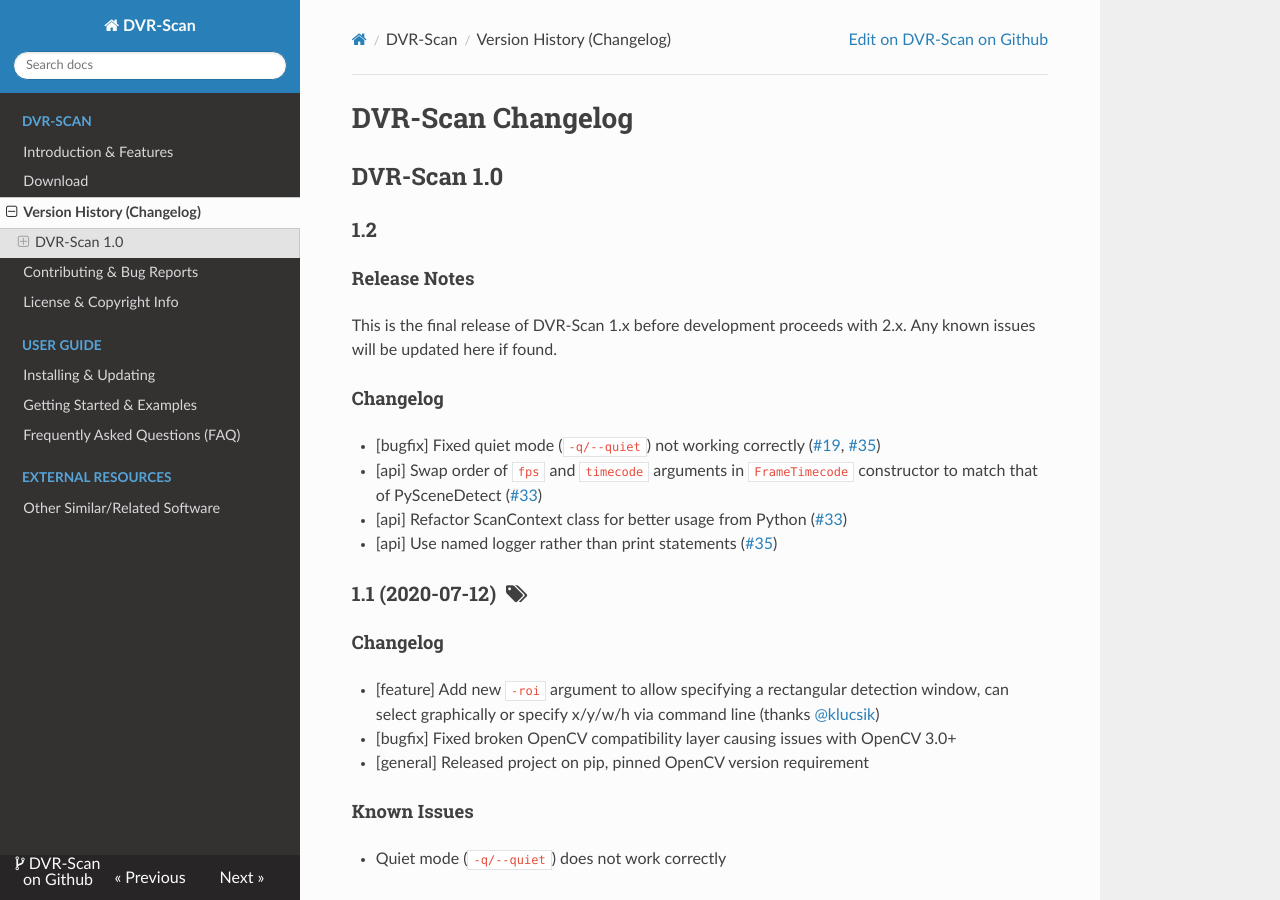
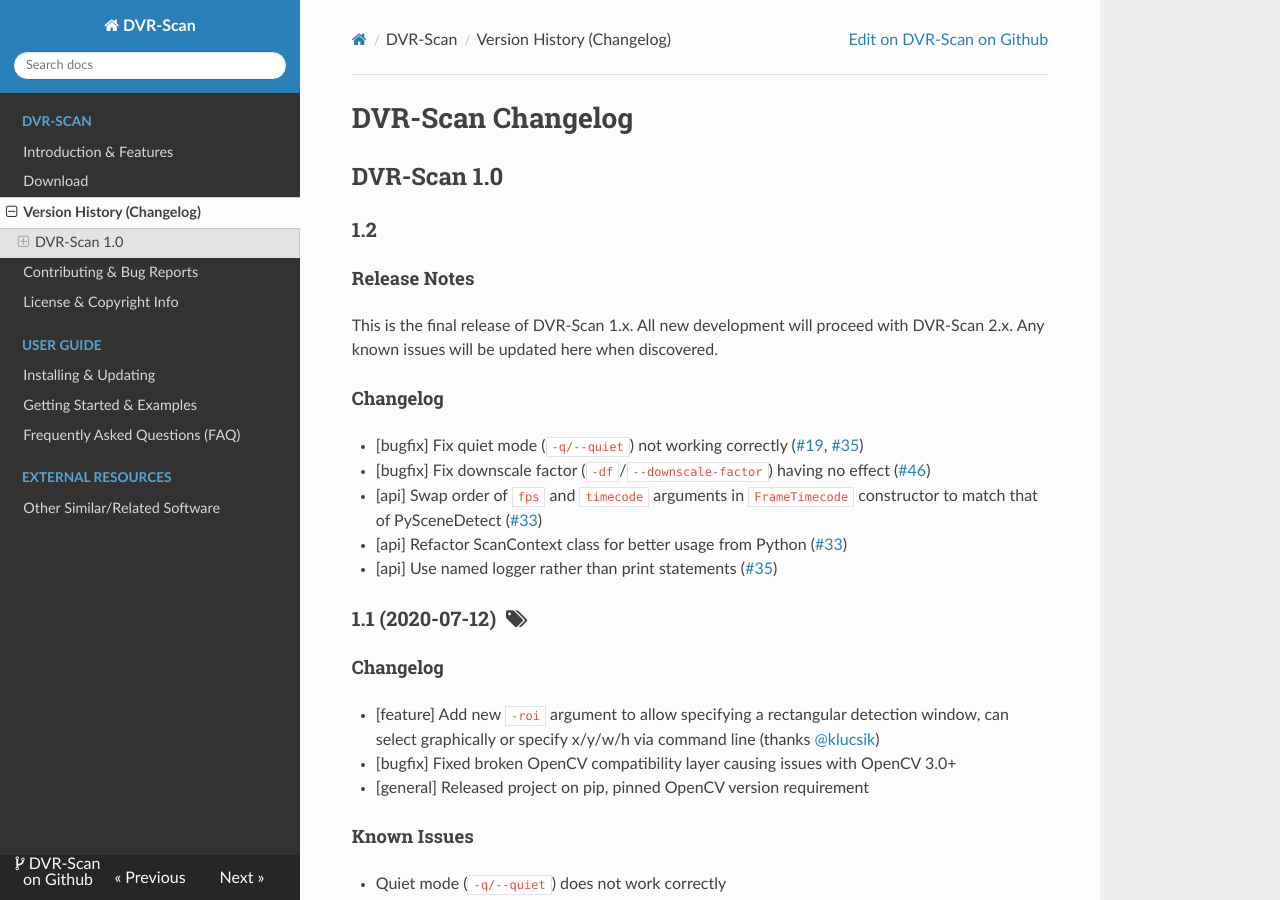
Before and after one commit to Breakthrough/DVR-Scan, an MkDocs documentation site: the page built from docs/changelog.md, in a window 1280 px wide and 900 px high. Built offline with MkDocs 1.6.1, drawn with Linux system fonts in a browser that asks for light colours; nearby versions of some CDN libraries; old or Windows-style settings are respelled for this version of MkDocs.

Commit message:
Add missing entry from changelog.

```diff
--- a/docs/changelog.md
+++ b/docs/changelog.md
@@ -8,11 +8,12 @@
 
 #### Release Notes
 
-This is the final release of DVR-Scan 1.x before development proceeds with 2.x.  Any known issues will be updated here if found.
+This is the final release of DVR-Scan 1.x.  All new development will proceed with DVR-Scan 2.x.  Any known issues will be updated here when discovered.
 
 #### Changelog
 
- * [bugfix] Fixed quiet mode (`-q/--quiet`) not working correctly ([#19](https://github.com/Breakthrough/DVR-Scan/issues/19), [#35](https://github.com/Breakthrough/DVR-Scan/issues/35))
+ * [bugfix] Fix quiet mode (`-q/--quiet`) not working correctly ([#19](https://github.com/Breakthrough/DVR-Scan/issues/19), [#35](https://github.com/Breakthrough/DVR-Scan/issues/35))
+ * [bugfix] Fix downscale factor (`-df`/`--downscale-factor`) having no effect ([#46](https://github.com/Breakthrough/DVR-Scan/issues/46))
  * [api] Swap order of `fps` and `timecode` arguments in `FrameTimecode` constructor to match that of PySceneDetect ([#33](https://github.com/Breakthrough/DVR-Scan/issues/33))
  * [api] Refactor ScanContext class for better usage from Python ([#33](https://github.com/Breakthrough/DVR-Scan/issues/33))
  * [api] Use named logger rather than print statements ([#35](https://github.com/Breakthrough/DVR-Scan/issues/35))
```
